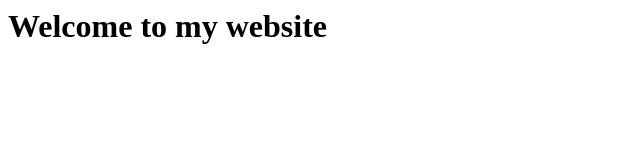
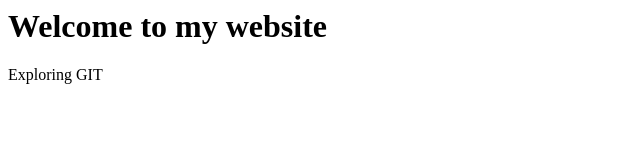
Before and after one commit to shakthidas/GItHUb-GL, a plain HTML site: page index.html in a window 1280 px wide. Shown: the full height of the page, 0-640 px from the left. Drawn offline with Linux system fonts and the light colour scheme.

Commit message:
Updated index.html

```diff
--- a/index.html
+++ b/index.html
@@ -1,4 +1,5 @@
 <html>
   <title>This is my test file</title>
   <h1>Welcome to my website</h1>
+  <p>Exploring GIT</p>
 </html>
```
